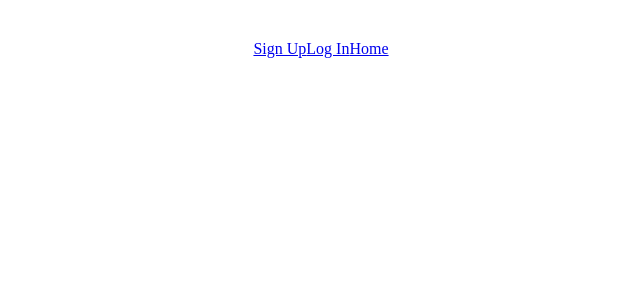
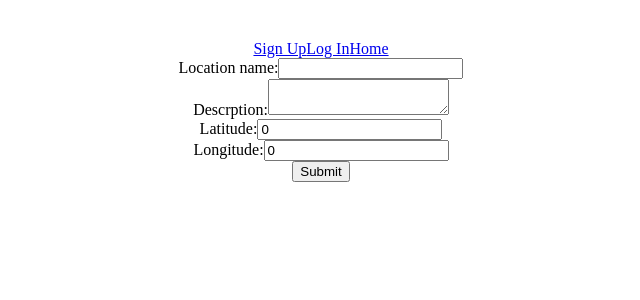
Before and after one commit to shaikah572/community-accessibility-map-frontend, a React (Vite) app: page /add-marker in a window 1280 px wide. Before the commit this address had no page. Shown: the top 300 px of the page, without its empty margins (319-959 px from the left). Built offline with nearby package versions, Linux system fonts and the light colour scheme.

Commit message:
created add marker form

```diff
--- a/src/App.jsx
+++ b/src/App.jsx
@@ -8,6 +8,7 @@ import NavBar from './components/NavBar/NavBar'
 import Login from './components/Auth/Login'
 import Signup from './components/Auth/Signup'
 import MapDisplay from './components/MapDisplay/MapDisplay'
+import MarkerForm from './components/MarkerForm/MarkerForm'
 
 const App = () => {
 
@@ -20,6 +21,8 @@ const App = () => {
         <Route path='/login' element={ <Login setUser={setUser} />} />
         <Route path='/signup' element={ <Signup />} />
         <Route path='/' element={<MapDisplay user={user} />} />
+        <Route path='/add-marker' element={<MarkerForm/>} />
+
       </Routes>
     </Router>
   )
--- a/src/components/MarkerForm/MarkerForm.jsx
+++ b/src/components/MarkerForm/MarkerForm.jsx
@@ -1,8 +1,56 @@
-import React from 'react'
+import { useState } from 'react'
+import { authRequest } from '../../lib/auth'
 
 const MarkerForm = () => {
+
+    const [formData, setFormData] = useState({
+        name: '',
+        description: '',
+        lat: 0,
+        lng: 0,
+        category_id: 1,
+    })
+
+    const handleChange = (event) => {
+        setFormData({ ...formData, [event.target.name]: event.target.value })
+    }
+
+    const handleSubmit = async (event) => {
+        event.preventDefault()
+        try {
+            await authRequest({
+                method: 'post',
+                url: 'http://127.0.0.1:8000/api/markers/',
+                data: formData
+            })
+        } catch (error){
+            console.error(error)
+        }
+    }
+
     return (
-        <div>MarkerForm</div>
+        <>
+        <form onSubmit={handleSubmit}>
+            <div>
+                <label htmlFor='name'>Location name:</label>
+                <input value={formData.name} onChange={handleChange} id='name' name='name' />
+            </div>
+            <div>
+                <label htmlFor='description'>Descrption:</label>
+                <textarea value={formData.description} onChange={handleChange} id='description' name='description' />
+            </div>
+            <div>
+                <label htmlFor='lat'>Latitude:</label>
+                <input value={formData.lat} onChange={handleChange}type='number' id='lat' name='lat' />
+            </div>
+            <div>
+                <label htmlFor='lng'>Longitude:</label>
+                <input value={formData.lng} onChange={handleChange} type='number' id='lng' name='lng' />
+            </div>
+            <button type='submit'>Submit</button>
+        </form>
+
+        </>
     )
 }
 
```
